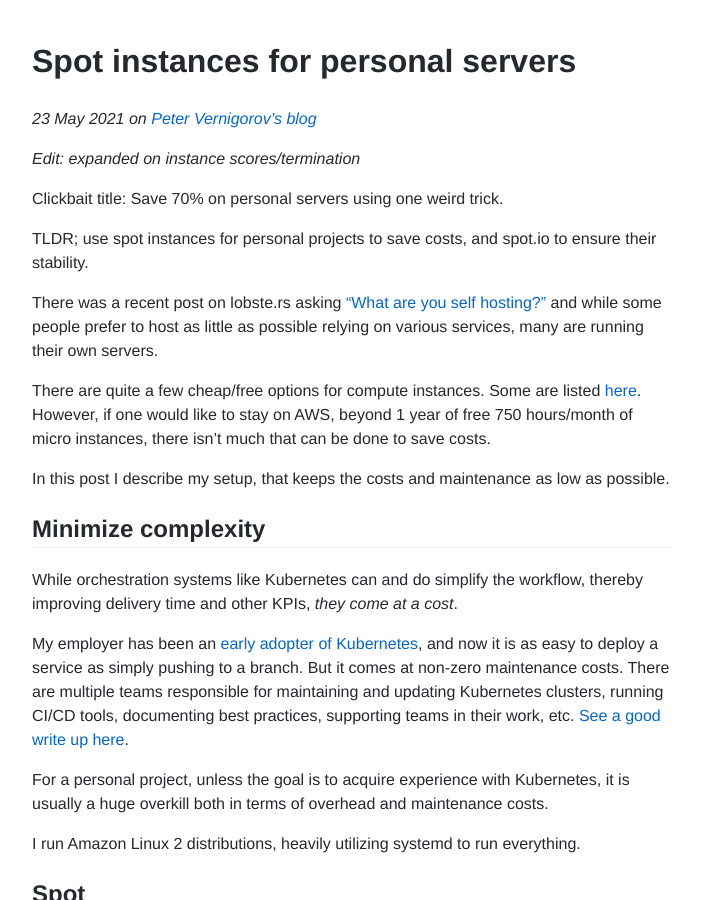
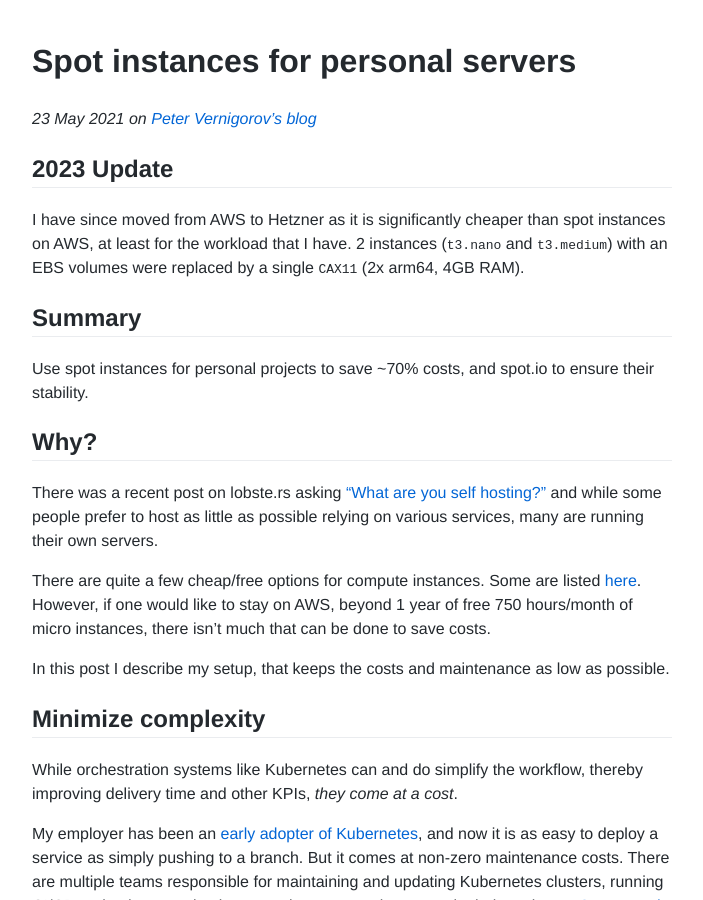
Before and after one commit to pitr/pitr.github.com, a Jekyll site: the page built from _posts/2021-05-23-personal-spot.md, in a window 1280 px wide and 900 px high. Shown: the whole window, without its empty margins (288-991 px from the left). Built offline with Jekyll 4.4.1, drawn with Linux system fonts in a browser that asks for light colours.

Commit message:
spot update

```diff
--- a/_posts/2021-05-23-personal-spot.md
+++ b/_posts/2021-05-23-personal-spot.md
@@ -7,11 +7,15 @@ title: Spot instances for personal servers
 
 *{{ page.date | date_to_string }} on [Peter Vernigorov's blog](/)*
 
-*Edit: expanded on instance scores/termination*
+## 2023 Update
 
-Clickbait title: Save 70% on personal servers using one weird trick.
+I have since moved from AWS to Hetzner as it is significantly cheaper than spot instances on AWS, at least for the workload that I have. 2 instances (`t3.nano` and `t3.medium`) with an EBS volumes were replaced by a single `CAX11` (2x arm64, 4GB RAM).
 
-TLDR; use spot instances for personal projects to save costs, and spot.io to ensure their stability.
+## Summary
+
+Use spot instances for personal projects to save ~70% costs, and spot.io to ensure their stability.
+
+## Why?
 
 There was a recent post on lobste.rs asking ["What are you self hosting?"](https://lobste.rs/s/p4edt5/what_are_you_self_hosting_2021) and while some people prefer to host as little as possible relying on various services, many are running their own servers.
 
```
